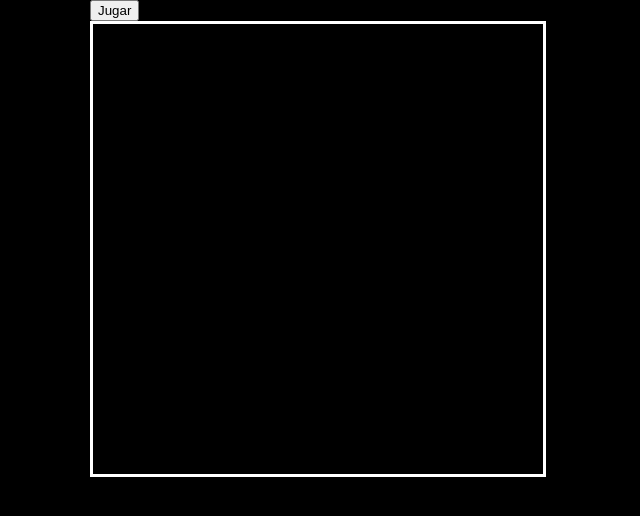
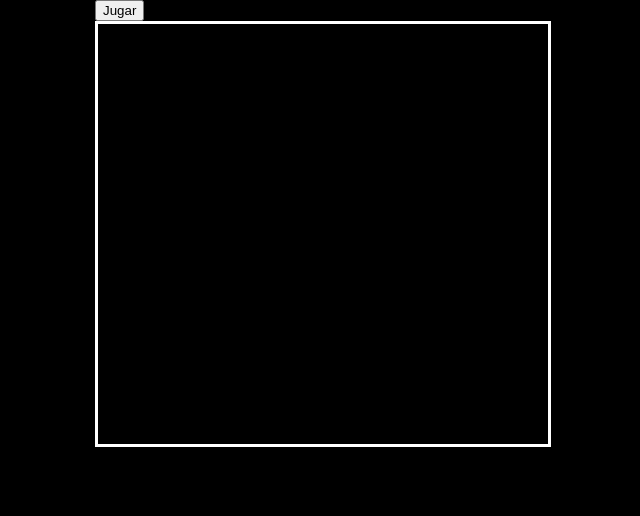
Before and after one commit to joaquinbenjamin/buscaminas, a plain HTML site: page index.html in a window 1280 px wide. Shown: the whole page, without its empty margins (315-955 px from the left). Drawn offline with Linux system fonts and the light colour scheme.

Commit message:
Update buscamina.css

```diff
--- a/buscamina.css
+++ b/buscamina.css
@@ -1,7 +1,7 @@
 
 body{
 	margin: 0 auto;
-	width: 470px;
+	width: 460px;
 	background-color: black;
   }
 
@@ -19,7 +19,7 @@ body{
   #container {
 	border: 3px solid white;
 	  margin: 0 auto;
-	  height: 450px;
+	  height: 420px;
 	  width: 450px;
 	  display: inline-block;
 
```
